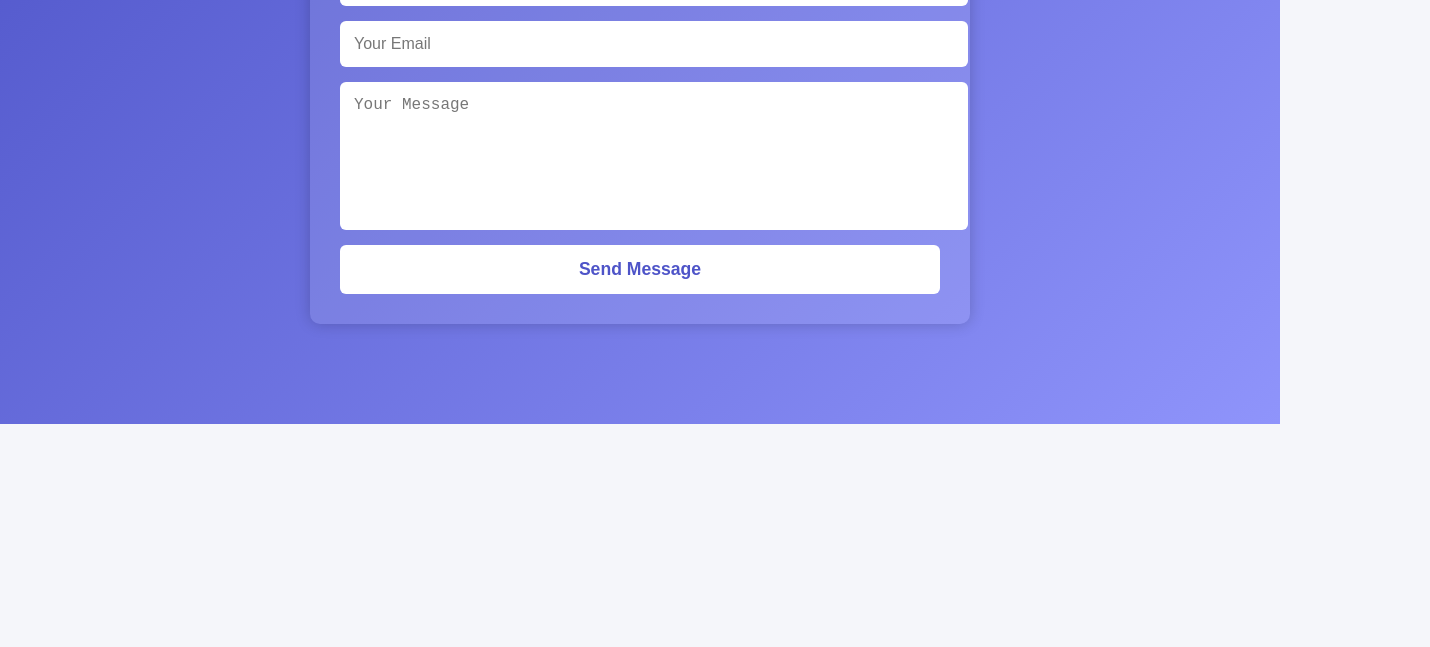
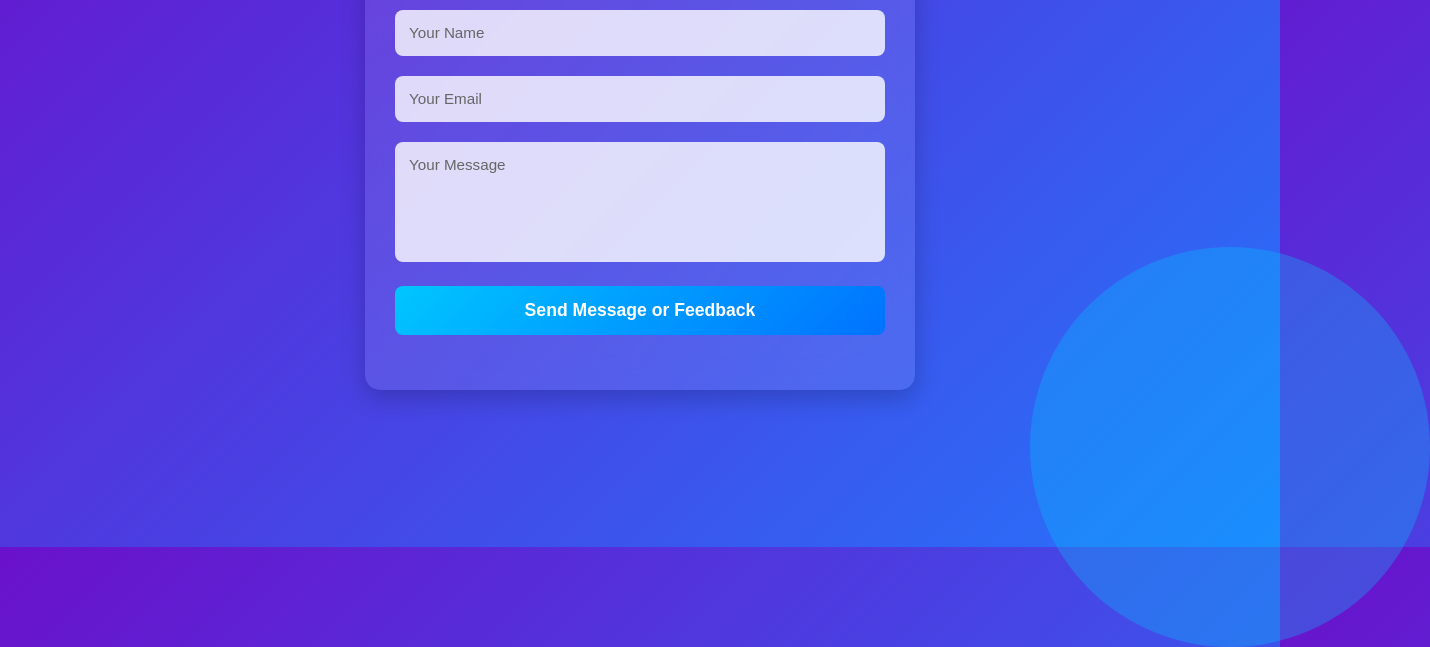
Before and after one commit to Vijay-Shankar-Yadav/vijay-catch-game, a plain HTML site: page contact.html in a window 1280 px wide. Shown: the part 253-900 px from the top of the page, 1430 px wide, since content can reach past the window. Before the commit the page ends 800 px from the top, so only its background shows below. Drawn offline with Linux system fonts and the light colour scheme.

Commit message:
added news page modified contact us page

```diff
--- a/contact.html
+++ b/contact.html
@@ -1,120 +1,206 @@
 <!DOCTYPE html>
 <html lang="en">
 <head>
-  <meta charset="UTF-8">
-  <meta name="viewport" content="width=device-width, initial-scale=1.0">
-  <title>Contact Us</title>
+  <meta charset="UTF-8" />
+  <meta name="viewport" content="width=device-width, initial-scale=1.0" />
+  <title>Contact Us | Mahmmadpur Ke Mathiya</title>
+
   <style>
-    /* ==== General Styles ==== */
-    body {
+    /* ===== Base Styles ===== */
+    * {
       margin: 0;
-      font-family: 'Poppins', sans-serif;
-      background: #f5f6fa;
-      color: #333;
+      padding: 0;
+      box-sizing: border-box;
     }
 
-    /* ==== Contact Section ==== */
-    #contact {
-      background: linear-gradient(135deg, #4e54c8, #8f94fb);
+    body {
+      font-family: "Poppins", sans-serif;
+      background: linear-gradient(135deg, #6a11cb, #2575fc);
       color: #fff;
-      padding: 80px 20px;
-      text-align: center;
+      display: flex;
+      justify-content: center;
+      align-items: center;
+      min-height: 100vh;
+      padding: 20px;
+      position: relative;
+      overflow: hidden;
     }
 
-    #contact h2 {
-      font-size: 2.5rem;
+    /* ===== Decorative Background Circles ===== */
+    body::before,
+    body::after {
+      content: "";
+      position: absolute;
+      border-radius: 50%;
+      z-index: 0;
+      opacity: 0.3;
+    }
+
+    body::before {
+      width: 300px;
+      height: 300px;
+      background: #ffcc70;
+      top: -80px;
+      left: -100px;
+    }
+
+    body::after {
+      width: 400px;
+      height: 400px;
+      background: #00c6ff;
+      bottom: -100px;
+      right: -150px;
+    }
+
+    /* ===== Contact Container ===== */
+    .contact-container {
+      position: relative;
+      z-index: 1;
+      width: 100%;
+      max-width: 550px;
+      background: rgba(255, 255, 255, 0.1);
+      backdrop-filter: blur(15px);
+      border-radius: 15px;
+      padding: 40px 30px;
+      box-shadow: 0 8px 25px rgba(0, 0, 0, 0.2);
+      text-align: center;
+      animation: fadeIn 1s ease-in-out;
+    }
+
+    @keyframes fadeIn {
+      from {
+        opacity: 0;
+        transform: translateY(20px);
+      }
+      to {
+        opacity: 1;
+        transform: translateY(0);
+      }
+    }
+
+    .contact-container h2 {
+      font-size: 2.2rem;
       margin-bottom: 25px;
+      color: #fff;
       letter-spacing: 1px;
     }
 
-    /* ==== Form Styling ==== */
-    #contactForm {
-      max-width: 600px;
-      margin: 0 auto;
+    /* ===== Form Styling ===== */
+    form {
       display: flex;
       flex-direction: column;
-      gap: 15px;
-      background: rgba(255, 255, 255, 0.1);
-      padding: 30px;
-      border-radius: 10px;
-      box-shadow: 0 0 15px rgba(0, 0, 0, 0.2);
+      gap: 20px;
+      text-align: left;
     }
 
-    #contactForm input,
-    #contactForm textarea {
+    .form-group {
+      position: relative;
+    }
+
+    .form-group input,
+    .form-group textarea {
       width: 100%;
       padding: 14px;
       border: none;
-      border-radius: 6px;
+      border-radius: 8px;
+      background: rgba(255, 255, 255, 0.8);
+      font-size: 1rem;
       outline: none;
-      font-size: 1rem;
       color: #333;
+      transition: 0.3s;
     }
 
-    #contactForm input::placeholder,
-    #contactForm textarea::placeholder {
-      color: #777;
+    .form-group textarea {
+      min-height: 120px;
+      resize: none;
     }
 
-    #contactForm textarea {
-      resize: none;
-      min-height: 120px;
-    }
-
-    /* ==== Button Styling ==== */
-    #contactForm button {
-      background-color: #fff;
-      color: #4e54c8;
-      padding: 14px;
-      border: none;
-      border-radius: 6px;
-      cursor: pointer;
-      font-size: 1.1rem;
-      font-weight: bold;
+    .form-group label {
+      position: absolute;
+      top: 14px;
+      left: 14px;
+      color: #666;
+      font-size: 0.95rem;
+      pointer-events: none;
       transition: all 0.3s ease;
     }
 
-    #contactForm button:hover {
-      background-color: #f4f4f4;
-      transform: scale(1.03);
+    .form-group input:focus + label,
+    .form-group input:not(:placeholder-shown) + label,
+    .form-group textarea:focus + label,
+    .form-group textarea:not(:placeholder-shown) + label {
+      top: -10px;
+      left: 10px;
+      font-size: 0.8rem;
+      background: linear-gradient(135deg, #6a11cb, #2575fc);
+      color: #fff;
+      padding: 0 6px;
+      border-radius: 4px;
     }
 
-    /* ==== Response Message ==== */
+    /* ===== Button ===== */
+    button {
+      background: linear-gradient(135deg, #00c6ff, #0072ff);
+      border: none;
+      border-radius: 8px;
+      color: #fff;
+      padding: 14px;
+      font-size: 1.1rem;
+      font-weight: bold;
+      cursor: pointer;
+      transition: all 0.3s ease;
+    }
+
+    button:hover {
+      transform: translateY(-2px);
+      box-shadow: 0 5px 15px rgba(0, 114, 255, 0.4);
+    }
+
+    /* ===== Response Message ===== */
     #responseMsg {
-      margin-top: 20px;
+      margin-top: 15px;
       font-size: 1rem;
       font-weight: 500;
     }
 
-    /* ==== Responsive ==== */
+    /* ===== Responsive ===== */
     @media (max-width: 600px) {
-      #contact h2 {
-        font-size: 2rem;
+      .contact-container {
+        padding: 30px 20px;
       }
 
-      #contactForm {
-        width: 90%;
+      .contact-container h2 {
+        font-size: 1.8rem;
       }
     }
   </style>
 </head>
 
 <body>
-  <!-- ==== Contact Section ==== -->
-  <section id="contact">
+  <div class="contact-container">
     <h2>Contact Us</h2>
+    <form id="contactForm">
+      <div class="form-group">
+        <input type="text" id="name" placeholder=" " required />
+        <label for="name">Your Name</label>
+      </div>
 
-    <form id="contactForm">
-      <input type="text" id="name" placeholder="Your Name" required>
-      <input type="email" id="email" placeholder="Your Email" required>
-      <textarea id="message" placeholder="Your Message" required></textarea>
-      <button type="submit">Send Message</button>
+      <div class="form-group">
+        <input type="email" id="email" placeholder=" " required />
+        <label for="email">Your Email</label>
+      </div>
+
+      <div class="form-group">
+        <textarea id="message" placeholder=" " required></textarea>
+        <label for="message">Your Message</label>
+      </div>
+
+      <button type="submit">Send Message or Feedback</button>
     </form>
 
     <p id="responseMsg"></p>
-  </section>
+  </div>
 
-  <!-- ==== JavaScript ==== -->
   <script>
     document.getElementById("contactForm").addEventListener("submit", async (e) => {
       e.preventDefault();
@@ -124,10 +210,9 @@
       const message = document.getElementById("message").value.trim();
       const responseMsg = document.getElementById("responseMsg");
 
-      // Simple validation
       if (!name || !email || !message) {
         responseMsg.style.color = "#ffcc00";
-        responseMsg.innerText = "Please fill out all fields.";
+        responseMsg.innerText = "⚠️ Please fill out all fields.";
         return;
       }
 
@@ -139,17 +224,13 @@
         });
 
         const data = await res.json();
+        responseMsg.style.color = data.success ? "#00ff99" : "#ff6666";
+        responseMsg.innerText = data.message || "✅ Message sent successfully!";
 
-        responseMsg.style.color = data.success ? "#00ff99" : "#ff6666";
-        responseMsg.innerText = data.message || "Message sent successfully!";
-
-        // Clear form after success
-        if (data.success) {
-          document.getElementById("contactForm").reset();
-        }
+        if (data.success) document.getElementById("contactForm").reset();
       } catch (error) {
         responseMsg.style.color = "#ff6666";
-        responseMsg.innerText = "Error sending message. Please try again later.";
+        responseMsg.innerText = "❌ Error sending message. Please try again.";
         console.error(error);
       }
     });
```
Also changed, not shown: index.html (+1 -0 lines), news.html (added, +190 -0 lines), newsData.json (added, +8 -0 lines), newsFile/chatthPhoto1.jpg (added).
